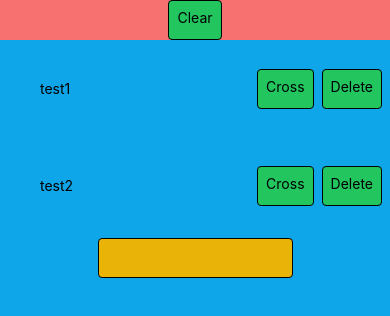
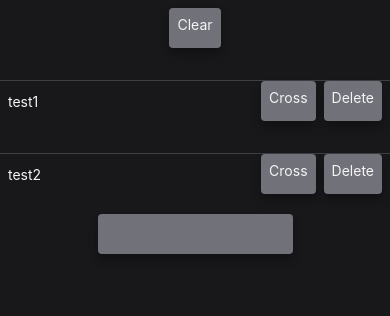
Before and after one commit to MaximeSantos/Groceriz, a React Native app: screen / in a window 390 px wide. Shown: the top 316 px of the page. Built offline with nearby package versions, Linux system fonts and the light colour scheme.

Commit message:
Add proper styling

```diff
--- a/App.tsx
+++ b/App.tsx
@@ -12,8 +12,6 @@ import Constants from 'expo-constants';
 import { NativeWindStyleSheet } from 'nativewind';
 import GroceryItem from './src/components/GroceryItem';
 
-type ItemsNamesType = string[];
-type ItemsCrossedType = boolean[];
 type ItemType = {
   name: string;
   crossed: boolean;
@@ -22,6 +20,7 @@ type ItemsType = ItemType[];
 
 // TODO Make it so the TextInput gets focused again after submitting an item
 // TODO Add a modal to confirm the deletion of all items on pressing the Clear button
+// TODO Add ability to rename an item if long press on it
 
 export default function App() {
   const statusBarHeight = Constants.statusBarHeight;
@@ -54,46 +53,49 @@ export default function App() {
   };
 
   const listOfItems = items.map((item, i) => (
-    <View className="flex-row justify-between" key={item + i.toString()}>
-      <View>
+    <View
+      className="last:border-b-1 my-4 flex-row justify-between gap-2 border-t border-zinc-700"
+      key={item + i.toString()}
+    >
+      <View className="self-center pl-2">
         <GroceryItem name={item.name} crossed={item.crossed} />
       </View>
       <View className="mr-2 flex-row gap-2">
         <Pressable
           onPress={() => handleCrossItem(i)}
-          className="h-10 self-center rounded border border-black bg-green-500 p-2"
+          className="h-10 self-center rounded bg-zinc-500 p-2 shadow-md"
         >
-          <Text>Cross</Text>
+          <Text className="text-zinc-100">Cross</Text>
         </Pressable>
         <Pressable
           onPress={() => handleDeleteItem(i)}
-          className="h-10 self-center rounded border border-black bg-green-500 p-2"
+          className="h-10 self-center rounded bg-zinc-500 p-2 shadow-md"
         >
-          <Text>Delete</Text>
+          <Text className="text-zinc-100">Delete</Text>
         </Pressable>
       </View>
     </View>
   ));
 
   return (
-    <KeyboardAvoidingView className={`flex-column w-screen flex-1 bg-white`}>
+    <KeyboardAvoidingView className={`flex-column w-screen flex-1 bg-zinc-900`}>
       {/* Button bar */}
       <View
-        className={`w-screen flex-row justify-center bg-red-400 py-[${statusBarHeight}px]`}
+        className={`mb-2 w-screen flex-row justify-center py-[${statusBarHeight}px]`}
       >
         <Pressable
           onPress={handleClearItems}
-          className="h-10 rounded border border-black bg-green-500 p-2"
+          className="m-2 h-10 rounded bg-zinc-500 p-2 shadow-md"
         >
-          <Text>Clear</Text>
+          <Text className="text-zinc-100">Clear</Text>
         </Pressable>
       </View>
       {/* List of grocery items */}
-      <ScrollView className="w-screen flex-1 bg-sky-500">
+      <ScrollView className="w-screen flex-1 bg-transparent">
         <View>{listOfItems}</View>
         <View>
           <TextInput
-            className="radius-1 m-1 h-10 w-[50%] self-center rounded border bg-yellow-500 p-1"
+            className="radius-1 m-1 h-10 w-[50%] self-center rounded bg-zinc-500 p-1 text-zinc-100 shadow-md"
             onChangeText={onChangeInputText}
             value={inputText}
             onBlur={() => onChangeInputText('')}
--- a/src/components/GroceryItem.tsx
+++ b/src/components/GroceryItem.tsx
@@ -1,4 +1,4 @@
-import { Text, View } from 'react-native';
+import { Text } from 'react-native';
 
 type GroceryItemProps = {
   name: string;
@@ -7,7 +7,9 @@ type GroceryItemProps = {
 
 export default function GroceryItem({ name, crossed }: GroceryItemProps) {
   return (
-    <Text className={`p-10 ${crossed ? 'text-slate-400 line-through' : ''}`}>
+    <Text
+      className={`text-zinc-100 ${crossed ? 'text-zinc-500 line-through' : ''}`}
+    >
       {name}
     </Text>
   );
--- a/tailwind.config.js
+++ b/tailwind.config.js
@@ -3,7 +3,11 @@
 module.exports = {
   content: ["./App.{js,jsx,ts,tsx}", "./src/**/*.{js,jsx,ts,tsx}"],
   theme: {
-    extend: {},
+    extend: {
+      boxShadow: {
+        'md': '0px 6px 10px rgba(0, 0, 0, 0.3)'
+      }
+    },
   },
   plugins: [],
 };
```
